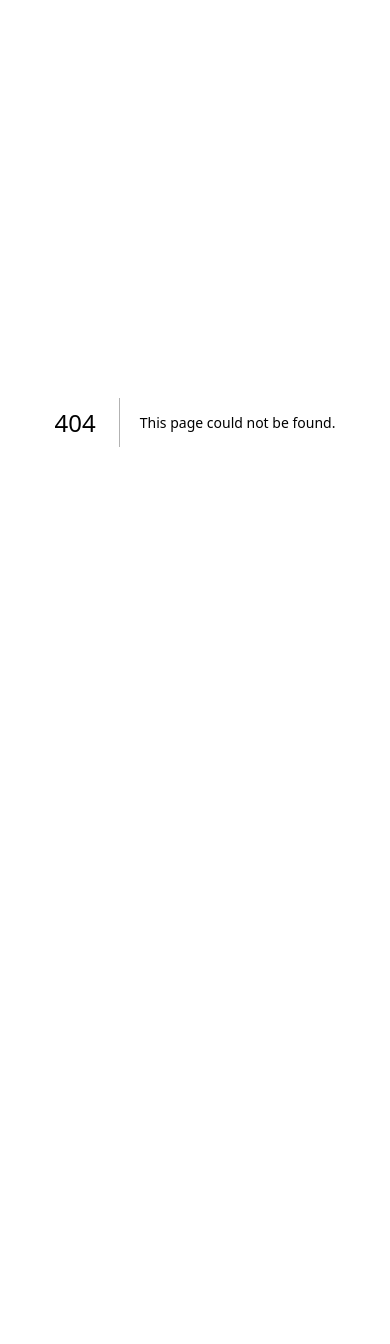
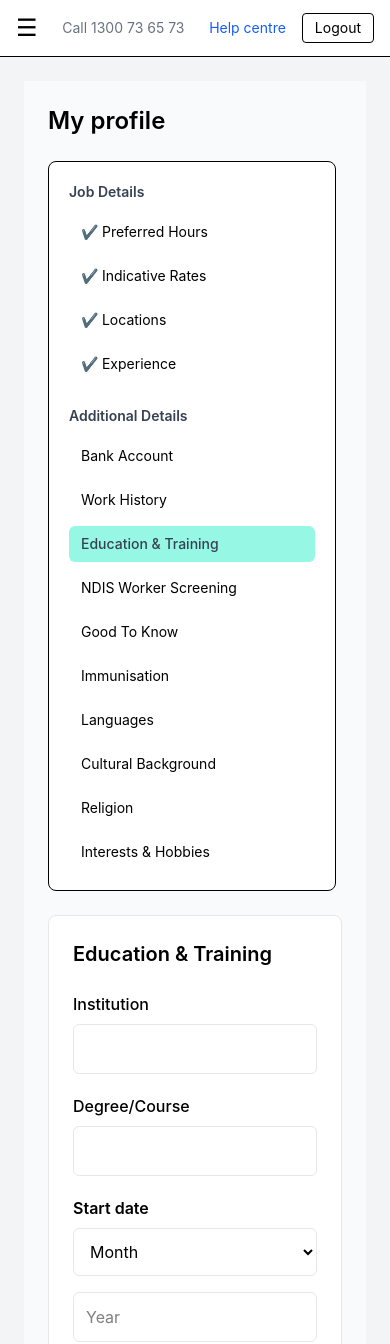
Before and after one commit to shreyatamse1-ship-it/ndis-frontend, a Next.js app: page /dashboard/edit-profile/education-training in a window 390 px wide. Before the commit this address had no page. Shown: the top 1344 px of the page. Before the commit the page ends 844 px from the top, so only its background shows below. Built offline with nearby package versions, Linux system fonts and the light colour scheme.

Commit message:
responsive education-training

```diff
--- /dev/null
+++ b/app/dashboard/edit-profile/education-training/page.tsx
@@ -0,0 +1,171 @@
+"use client"
+
+import { useState } from "react"
+import ProfileSidebar from "../../ProfileSidebar"
+
+export default function EducationTrainingPage() {
+
+    const [courses, setCourses] = useState([{}])
+
+    const addCourse = () => {
+        setCourses([...courses, {}])
+    }
+
+    const deleteCourse = (index: number) => {
+        const updated = courses.filter((_, i) => i !== index)
+        setCourses(updated)
+    }
+
+    return (
+        <div className="min-h-screen bg-gray-50 p-6">
+
+            {/* Page Title */}
+            <h1 className="text-2xl font-semibold mb-6">My profile</h1>
+
+            {/* Layout */}
+            <div className="flex flex-col lg:flex-row gap-6">
+
+                {/* Sidebar */}
+                <div className="w-full lg:w-72">
+                    <ProfileSidebar />
+                </div>
+
+                {/* Right Content */}
+                <div className="flex-1 bg-white border border-gray-200 rounded-lg p-6">
+
+                    <h2 className="text-xl font-semibold mb-6">
+                        Education & Training
+                    </h2>
+
+                    {courses.map((_, index) => (
+
+                        <div
+                            key={index}
+                            className="space-y-5 mb-10 border-b pb-6"
+                        >
+
+                            {/* Institution */}
+                            <div>
+                                <label className="font-medium">Institution</label>
+                                <input
+                                    type="text"
+                                    className="w-full border border-gray-200 rounded-md p-3 mt-2"
+                                />
+                            </div>
+
+                            {/* Degree */}
+                            <div>
+                                <label className="font-medium">Degree/Course</label>
+                                <input
+                                    type="text"
+                                    className="w-full border border-gray-200 rounded-md p-3 mt-2"
+                                />
+                            </div>
+
+                            {/* Start Date */}
+                            <div>
+                                <h3 className="font-semibold mb-2">Start date</h3>
+
+                                <div className="grid grid-cols-1 md:grid-cols-2 gap-4">
+
+                                    <select className="w-full border border-gray-200 rounded-md p-3">
+                                        <option>Month</option>
+                                        <option>January</option>
+                                        <option>February</option>
+                                        <option>March</option>
+                                        <option>April</option>
+                                        <option>May</option>
+                                        <option>June</option>
+                                        <option>July</option>
+                                        <option>August</option>
+                                        <option>September</option>
+                                        <option>October</option>
+                                        <option>November</option>
+                                        <option>December</option>
+                                    </select>
+
+                                    <input
+                                        type="number"
+                                        placeholder="Year"
+                                        className="w-full border border-gray-200 rounded-md p-3"
+                                    />
+
+                                </div>
+                            </div>
+
+                            {/* End Date */}
+                            <div>
+                                <h3 className="font-semibold mb-2">End date</h3>
+
+                                <label className="flex items-center gap-2 mb-4">
+                                    <input type="checkbox" />
+                                    I am currently working in this course
+                                </label>
+
+                                <div className="grid grid-cols-1 md:grid-cols-2 gap-4">
+
+                                    <select className="w-full border border-gray-200 rounded-md p-3">
+                                        <option>Month</option>
+                                        <option>January</option>
+                                        <option>February</option>
+                                        <option>March</option>
+                                        <option>April</option>
+                                        <option>May</option>
+                                        <option>June</option>
+                                        <option>July</option>
+                                        <option>August</option>
+                                        <option>September</option>
+                                        <option>October</option>
+                                        <option>November</option>
+                                        <option>December</option>
+                                    </select>
+
+                                    <input
+                                        type="number"
+                                        placeholder="Year"
+                                        className="w-full border border-gray-200 rounded-md p-3"
+                                    />
+
+                                </div>
+                            </div>
+
+                            {/* Delete Course */}
+                            <div className="flex justify-end">
+
+                                <button
+                                    onClick={() => deleteCourse(index)}
+                                    className="text-gray-600 flex items-center gap-2"
+                                >
+                                    🗑 Delete course
+                                </button>
+
+                            </div>
+
+                        </div>
+
+                    ))}
+
+                    {/* Save Button */}
+                    <button className="bg-teal-200 hover:bg-teal-500 text-gray-900 px-10 py-4 rounded-lg font-semibold transition mb-6">
+                        Save and continue
+                    </button>
+
+                    {/* Add Course */}
+                    <div>
+
+                        <button
+                            onClick={addCourse}
+                            className="border-2 border-purple-600 text-purple-600 px-10 py-3 rounded-lg font-semibold hover:bg-purple-50 transition"
+                        >
+                            Add course
+                        </button>
+
+                    </div>
+
+                </div>
+
+            </div>
+
+        </div>
+    )
+}
```
